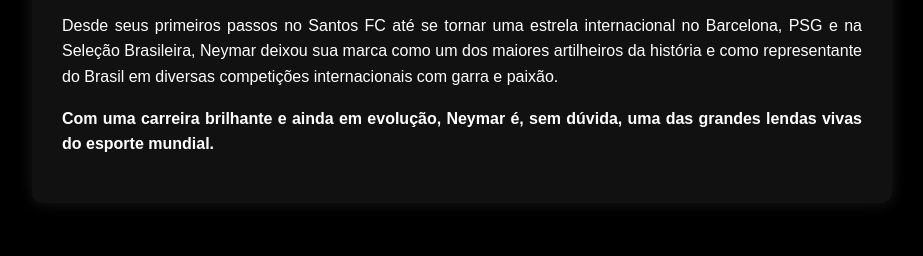
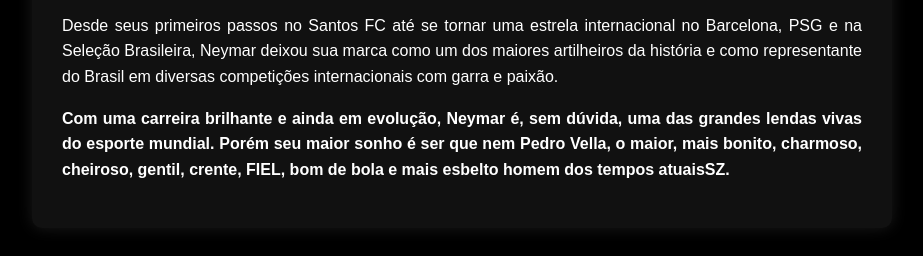
Before and after one commit to PedroVella/CI_CD, a plain HTML site: page index.html in a window 1280 px wide. Shown: the part 544-800 px from the top of the page, without its empty margins (178-1101 px from the left). Drawn offline with Linux system fonts and the light colour scheme.

Commit message:
feat: vellinha lindo

```diff
--- a/index.html
+++ b/index.html
@@ -43,7 +43,7 @@
         <img src="https://wallpapers.com/images/hd/spotlight-on-neymar-jr-art-2dyiogm19w7wkreb.jpg" alt="Neymar em campo">
         <p>Neymar Jr. é um dos jogadores mais talentosos e influentes da história do futebol. Com um estilo de jogo ousado e criativo, ele conquistou admiradores ao redor do mundo por sua habilidade com a bola nos pés e sua capacidade de decidir partidas importantes.</p>
         <p>Desde seus primeiros passos no Santos FC até se tornar uma estrela internacional no Barcelona, PSG e na Seleção Brasileira, Neymar deixou sua marca como um dos maiores artilheiros da história e como representante do Brasil em diversas competições internacionais com garra e paixão.</p>
-        <p><strong>Com uma carreira brilhante e ainda em evolução, Neymar é, sem dúvida, uma das grandes lendas vivas do esporte mundial.</strong></p>
+        <p><strong>Com uma carreira brilhante e ainda em evolução, Neymar é, sem dúvida, uma das grandes lendas vivas do esporte mundial. Porém seu maior sonho é ser que nem Pedro Vella, o maior, mais bonito, charmoso, cheiroso, gentil, crente, FIEL, bom de bola e mais esbelto homem dos tempos atuaisSZ.</strong></p>
     </div>
 </body>
 </html>
```
